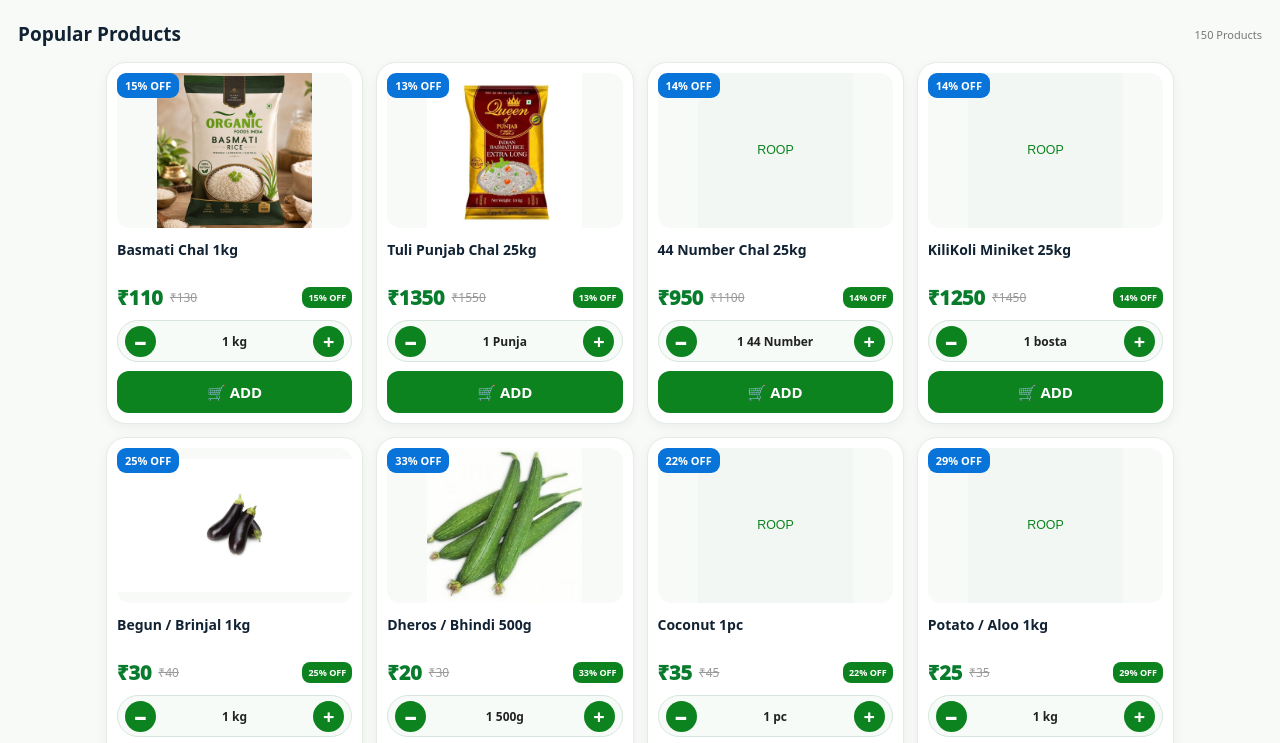
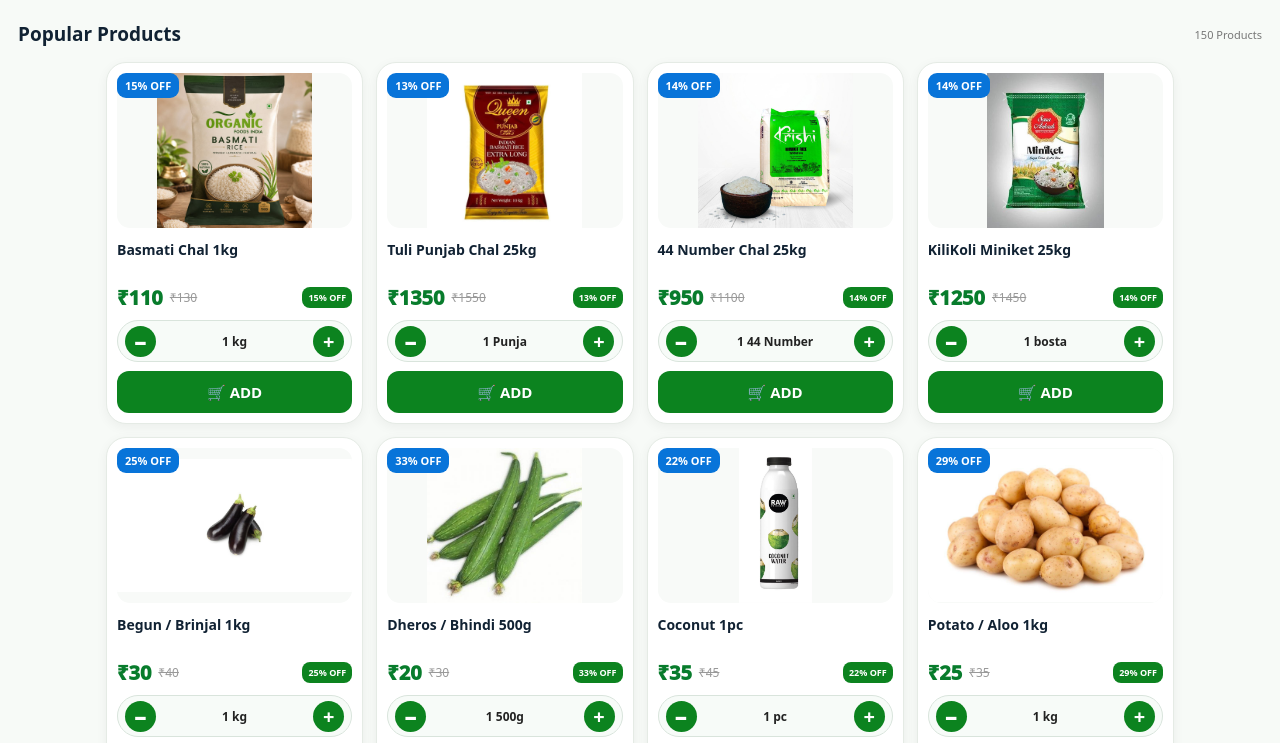
Before and after one commit to Arup-fastdelivery/ROOP, a plain HTML site: page index.html in a window 1280 px wide. Shown: the part 417-1160 px from the top of the page. Drawn offline with Linux system fonts and the light colour scheme; files whose address does not match are found by name.

Commit message:
Update index.html

```diff
--- a/index.html
+++ b/index.html
@@ -1242,20 +1242,20 @@
   const products = [
   {name:"Basmati Chal 1kg",price:110,mrp:130,cat:"rice",unit:"kg",img:"/basmati.jpeg"},
   {name:"Tuli Punjab Chal 25kg",price:1350,mrp:1550,cat:"rice",unit:"Punja",img:"/tuli.jpeg"},
-  {name:"44 Number Chal 25kg",price:950,mrp:1100,cat:"rice",unit:"44 Number",img:"images/44.jpeg"},
-  {name:"KiliKoli Miniket 25kg",price:1250,mrp:1450,cat:"rice",unit:"bosta",img:"images/kilikoli.jpeg"},
+  {name:"44 Number Chal 25kg",price:950,mrp:1100,cat:"rice",unit:"44 Number",img:"/44.jpeg"},
+  {name:"KiliKoli Miniket 25kg",price:1250,mrp:1450,cat:"rice",unit:"bosta",img:"/kilikoli.jpeg"},
   {name:"Begun / Brinjal 1kg",price:30,mrp:40,cat:"veg",unit:"kg",img:"/begun.jpg"},
   {name:"Dheros / Bhindi 500g",price:20,mrp:30,cat:"veg",unit:"500g",img:"/dheros.jpeg"},
-  {name:"Coconut 1pc",price:35,mrp:45,cat:"veg",unit:"pc",img:"images/coconut.jpeg"},
-  {name:"Potato / Aloo 1kg",price:25,mrp:35,cat:"veg",unit:"kg",img:"images/potato.jpg"},
-  {name:"Onion / Peyaj 1kg",price:30,mrp:42,cat:"veg",unit:"kg",img:"images/onion.jpeg"},
-  {name:"Tomato 1kg",price:28,mrp:38,cat:"veg",unit:"kg",img:"images/tomato.jpg"},
-  {name:"Cauliflower / Fulkopi 1pc",price:30,mrp:40,cat:"veg",unit:"pc",img:"images/fulkopi.jpg"},
-  {name:"Cabbage / Badhakopi 1pc",price:25,mrp:35,cat:"veg",unit:"pc",img:"images/badhakopi.jpg"},
-  {name:"Carrot / Gajor 500g",price:25,mrp:35,cat:"veg",unit:"500g",img:"images/carrot.jpeg"},
-  {name:"Radish / Mulo 1kg",price:20,mrp:30,cat:"veg",unit:"kg",img:"images/radish.jpeg"},
-  {name:"Pumpkin / Kumro 1kg",price:22,mrp:32,cat:"veg",unit:"kg",img:"images/pumpkin.jpeg"},
-  {name:"Bottle Gourd / Lau 1pc",price:25,mrp:35,cat:"veg",unit:"pc",img:"images/lau.jpeg"},
+  {name:"Coconut 1pc",price:35,mrp:45,cat:"veg",unit:"pc",img:"/coconut.jpeg"},
+  {name:"Potato / Aloo 1kg",price:25,mrp:35,cat:"veg",unit:"kg",img:"/potato.jpg"},
+  {name:"Onion / Peyaj 1kg",price:30,mrp:42,cat:"veg",unit:"kg",img:"/onion.jpeg"},
+  {name:"Tomato 1kg",price:28,mrp:38,cat:"veg",unit:"kg",img:"images/.jpg"},
+  {name:"Cauliflower / Fulkopi 1pc",price:30,mrp:40,cat:"veg",unit:"pc",img:"/fulkopi.jpg"},
+  {name:"Cabbage / Badhakopi 1pc",price:25,mrp:35,cat:"veg",unit:"pc",img:"/badhakopi.jpg"},
+  {name:"Carrot / Gajor 500g",price:25,mrp:35,cat:"veg",unit:"500g",img:"/carrot.jpeg"},
+  {name:"Radish / Mulo 1kg",price:20,mrp:30,cat:"veg",unit:"kg",img:"/radish.jpeg"},
+  {name:"Pumpkin / Kumro 1kg",price:22,mrp:32,cat:"veg",unit:"kg",img:"/pumpkin.jpeg"},
+  {name:"Bottle Gourd / Lau 1pc",price:25,mrp:35,cat:"veg",unit:"pc",img:"/lau.jpeg"},
   {name:"Bitter Gourd / Ucche 500g",price:28,mrp:38,cat:"veg",unit:"kg",img:"images/ucche.jpeg"},
   {name:"Ridge Gourd / Jhinge 500g",price:24,mrp:34,cat:"veg",unit:"kg",img:"images/jhinge.jpeg"},
   {name:"Snake Gourd / Chichinga 500g",price:22,mrp:32,cat:"veg",unit:"kg",img:"images/chichinga.jpeg"},
```
